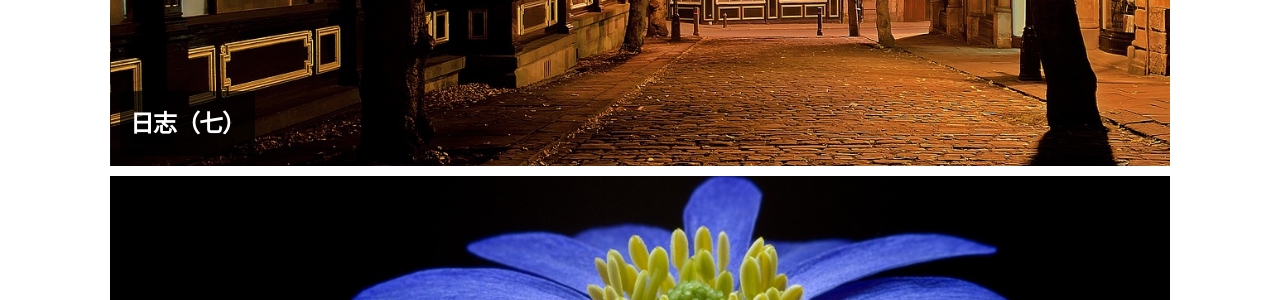
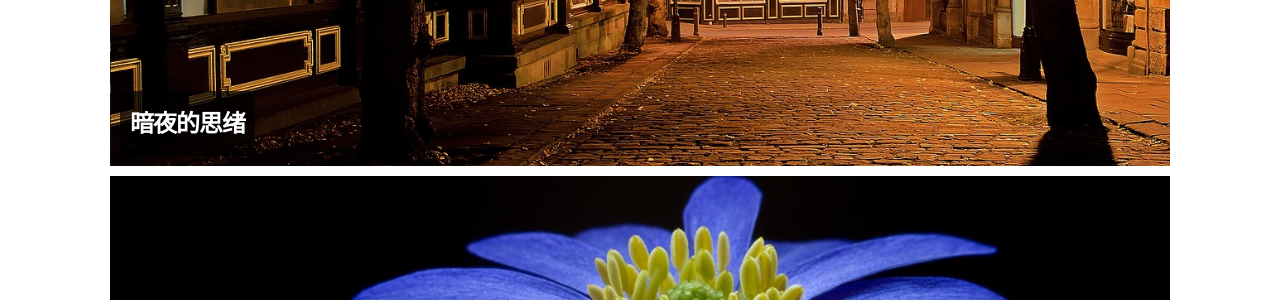
Before and after one commit to huang-feiyu/huang-feiyu.github.io, a Jekyll site: the page built from pages/diary.md, in a window 1280 px wide and 900 px high, scrolled down 2285 px. Shown: the part 150-450 px from the top of the window. Built offline with Jekyll 4.4.1, drawn with Linux system fonts in a browser that asks for light colours; nearby versions of some CDN libraries.

Commit message:
post: update name

```diff
--- a/_posts/2023-08-13-diary-7.md
+++ b/_posts/2023-08-13-diary-7.md
@@ -1,6 +1,6 @@
 ---
 layout:      post
-title:       日志（七）
+title:       暗夜的思绪
 author:      Ludwig Huang
 categories:  diary
 tags:        [chinese]
```
